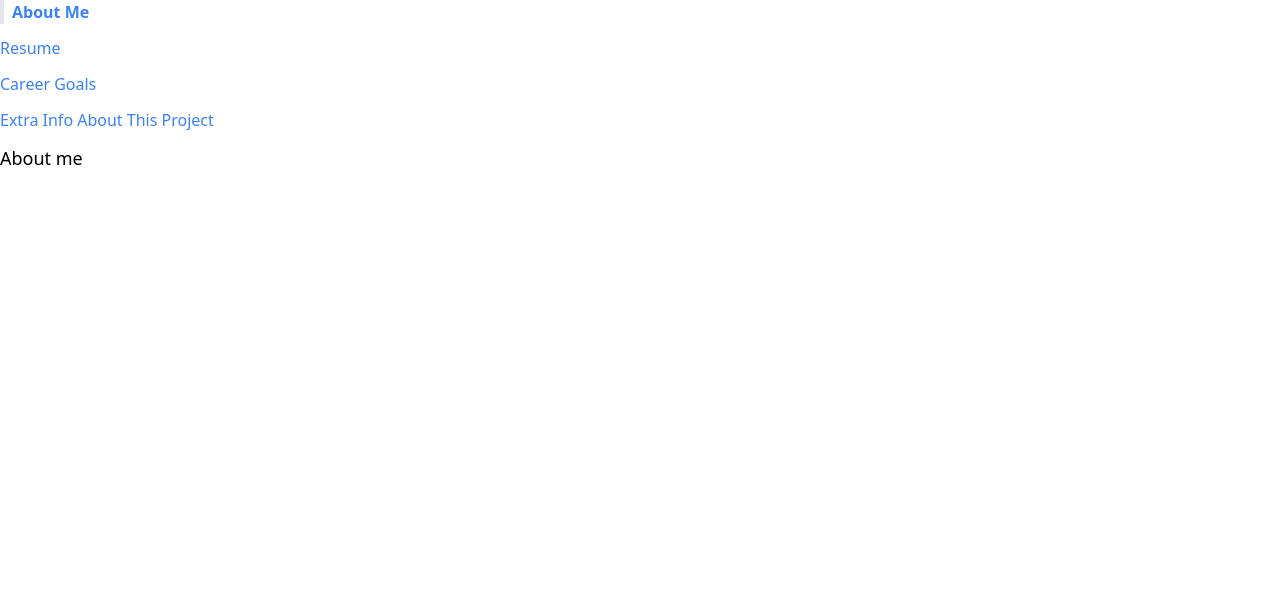
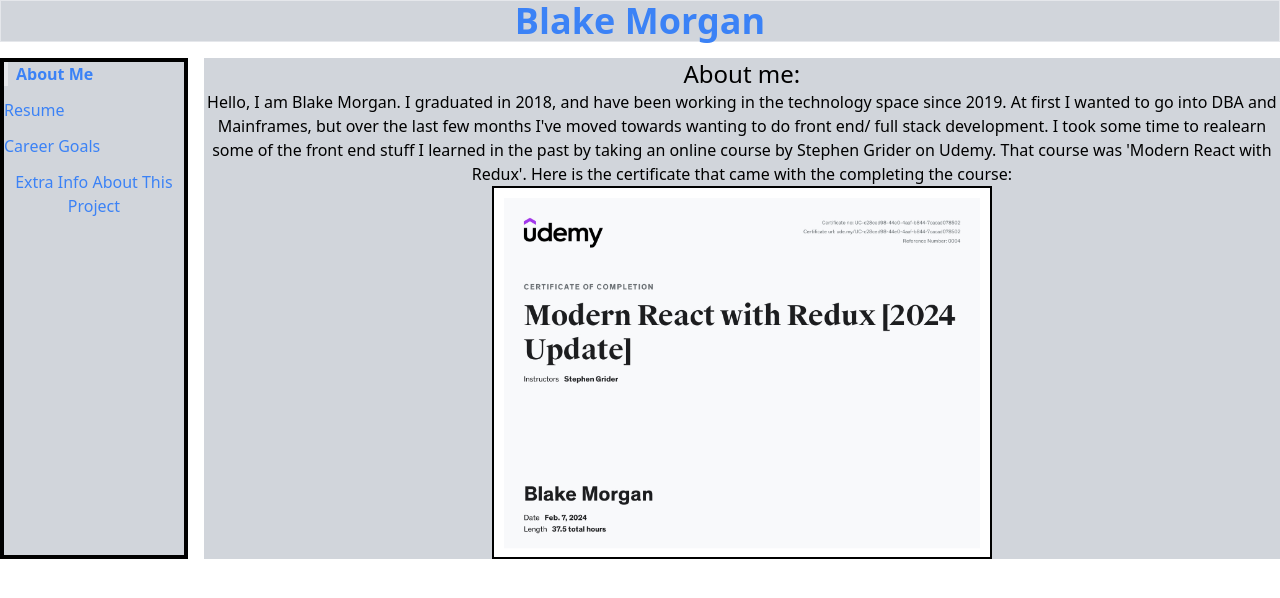
Before and after one commit to blake-a-morgan/blake-portfolio, a React (Create React App) app: page / in a window 1280 px wide. Shown: the top 598 px of the page. Built offline with nearby package versions, Linux system fonts and the light colour scheme.

Commit message:
Adding to about me page and certificate image

```diff
--- a/src/App.js
+++ b/src/App.js
@@ -4,12 +4,15 @@ import CareerGoalsPage from "./pages/CareerGoalsPage";
 import ExtraInfoPage from "./pages/ExtraInfoPage";
 import ResumePage from "./pages/ResumePage";
 import Route from "./components/Route";
+import PageHeader from "./components/PageHeader";
 
 
 function App() {
-    return <div>
+    return <div className="text-center">
+        <PageHeader />
+    <div className="container  grid-cols-4 gap-4 mt-4 flex   ">
         <Sidebar />
-        <div className="col-span-5">
+        <div className="col-span-4 text-center items-center w-full">
             <Route path="/">
                 <AboutMePage />
             </Route>
@@ -23,6 +26,7 @@ function App() {
             </Route>
         </div>
     </div>
+    </div>
 }
 
 export default App;
--- a/src/components/PageHeader.js
+++ b/src/components/PageHeader.js
@@ -0,0 +1,8 @@
+
+function PageHeader() {
+    return <div className="text-4xl font-semibold justify-center border text-blue-500 bg-gray-300  ">
+        <h1>Blake Morgan</h1>
+    </div>
+}
+
+export default PageHeader;
--- a/src/components/Sidebar.js
+++ b/src/components/Sidebar.js
@@ -16,7 +16,7 @@ function Sidebar(){
     });
 
     return (
-        <div className="sticky top-0 overflow-y-auto flex flex-col items-start">
+        <div className="bg-gray-300 sticky top-0 flex overflow-y-auto flex-col items-start border-4 border-black ">
             {renderedLinks}
         </div>
     )
--- a/src/pages/AboutMePage.js
+++ b/src/pages/AboutMePage.js
@@ -1,6 +1,15 @@
+import cert from '../files/Blake-cert.jpg'
 
 function AboutMePage(){
-    return <div className="text-lg">About me</div>
+    return <div className="text-2xl bg-gray-300 ">
+        <h2>About me:</h2>
+        <div>
+            <p className="text-base">Hello, I am Blake Morgan. I graduated in 2018, and have been working in the technology space since 2019. At first I wanted to go into DBA and Mainframes, but over the last few months I've moved towards wanting to do front end/ full stack development. I took some time to realearn some of the front end stuff I learned in the past by taking an online course by Stephen Grider on Udemy. That course was 'Modern React with Redux'. Here is the certificate that came with the completing the course:</p>
+            <div className='flex justify-center items-center'>
+            <img className='items-center border-2 border-black' alt="Certificate of React" src={cert} width="500" height="500"/>
+            </div>
+        </div>
+    </div>
 }
 
 export default AboutMePage;
```
Also changed, not shown: src/files/Blake-cert.jpg (added).
